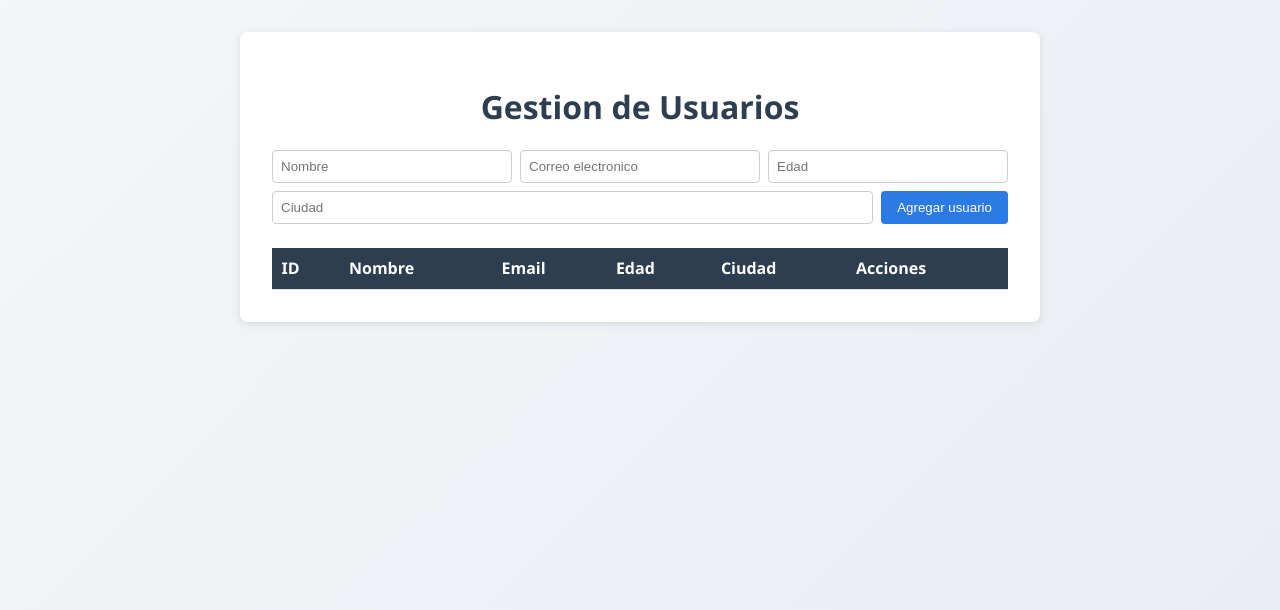
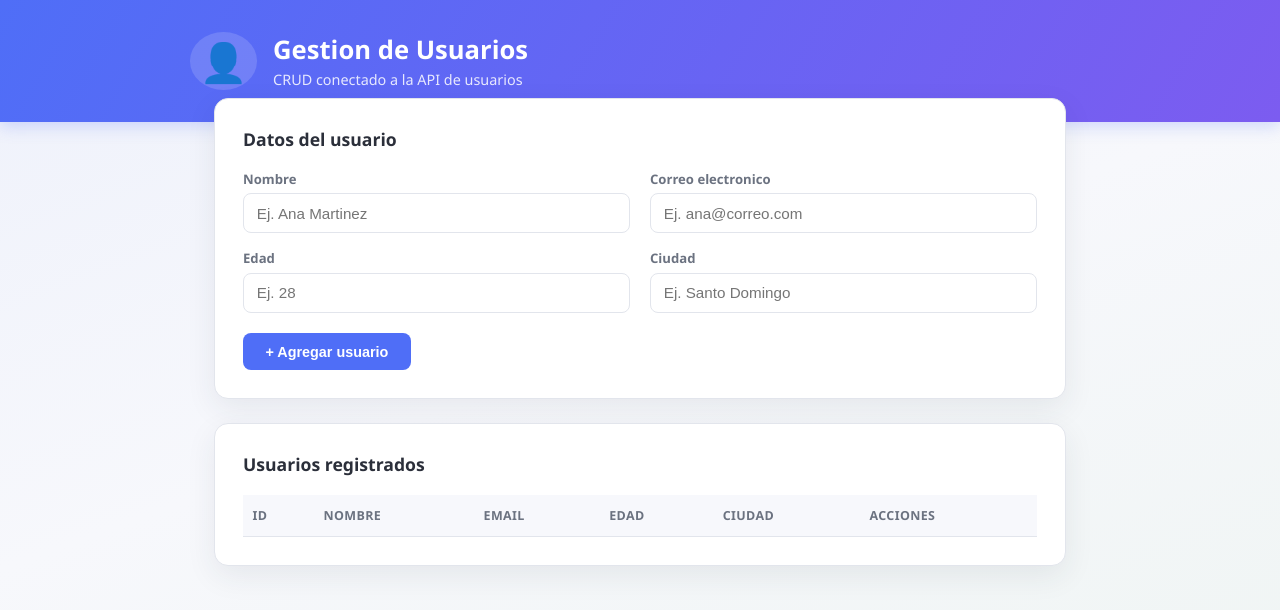
Before and after one commit to Printbriandev/crud-usuarios-github, a plain HTML site: page frontend/index.html in a window 1280 px wide. Drawn offline with Linux system fonts and the light colour scheme; no server answers.

Commit message:
style: redesign UI with modern header, cards and grid form

```diff
--- a/frontend/index.html
+++ b/frontend/index.html
@@ -6,19 +6,47 @@
   <link rel="stylesheet" href="style.css">
 </head>
 <body>
-  <div class="contenedor">
+  <header class="encabezado">
+    <div class="encabezado-contenido">
+      <span class="encabezado-icono">👤</span>
+      <div>
         <h1>Gestion de Usuarios</h1>
+        <p class="encabezado-subtitulo">CRUD conectado a la API de usuarios</p>
+      </div>
+    </div>
+  </header>
 
+  <main class="contenedor">
+    <section class="tarjeta">
+      <h2 class="tarjeta-titulo">Datos del usuario</h2>
       <form id="form-usuario">
         <input type="hidden" id="usuario-id">
-      <input type="text" id="nombre" placeholder="Nombre" required>
-      <input type="email" id="email" placeholder="Correo electronico" required>
-      <input type="number" id="edad" placeholder="Edad" required>
-      <input type="text" id="ciudad" placeholder="Ciudad" required>
-      <button type="submit" id="btn-submit">Agregar usuario</button>
+        <div class="campo">
+          <label for="nombre">Nombre</label>
+          <input type="text" id="nombre" placeholder="Ej. Ana Martinez" required>
+        </div>
+        <div class="campo">
+          <label for="email">Correo electronico</label>
+          <input type="email" id="email" placeholder="Ej. ana@correo.com" required>
+        </div>
+        <div class="campo">
+          <label for="edad">Edad</label>
+          <input type="number" id="edad" placeholder="Ej. 28" required>
+        </div>
+        <div class="campo">
+          <label for="ciudad">Ciudad</label>
+          <input type="text" id="ciudad" placeholder="Ej. Santo Domingo" required>
+        </div>
+        <div class="acciones-formulario">
+          <button type="submit" id="btn-submit">+ Agregar usuario</button>
           <button type="button" id="btn-cancelar" style="display:none;">Cancelar</button>
+        </div>
       </form>
+    </section>
 
+    <section class="tarjeta">
+      <h2 class="tarjeta-titulo">Usuarios registrados</h2>
+      <div class="tabla-envoltorio">
         <table id="tabla-usuarios">
           <thead>
             <tr>
@@ -33,6 +61,8 @@
           <tbody id="cuerpo-tabla"></tbody>
         </table>
       </div>
+    </section>
+  </main>
 
   <script src="app.js"></script>
 </body>
--- a/frontend/style.css
+++ b/frontend/style.css
@@ -2,69 +2,153 @@
   box-sizing: border-box;
 }
 
+:root {
+  --primario: #4f6ef7;
+  --primario-oscuro: #3a52d9;
+  --fondo: #eef1f8;
+  --texto: #2b2f3a;
+  --texto-suave: #6b7280;
+  --borde: #e2e5ec;
+  --exito: #22c55e;
+  --peligro: #ef4444;
+  --advertencia: #f59e0b;
+}
+
 body {
-  font-family: 'Segoe UI', Arial, sans-serif;
-  background: linear-gradient(135deg, #f4f6f8, #e8edf3);
+  font-family: 'Segoe UI', system-ui, Arial, sans-serif;
+  background: linear-gradient(160deg, #eef1fb 0%, #f7f8fc 45%, #eef4f2 100%);
+  color: var(--texto);
   margin: 0;
-  padding: 2rem;
   min-height: 100vh;
 }
 
-@media (max-width: 600px) {
-  body {
-    padding: 1rem;
-  }
+.encabezado {
+  background: linear-gradient(120deg, var(--primario), #7c5cf0);
+  color: white;
+  padding: 2rem 1.5rem;
+  box-shadow: 0 4px 16px rgba(79, 110, 247, 0.25);
+}
 
-  #form-usuario {
-    flex-direction: column;
-  }
+.encabezado-contenido {
+  max-width: 900px;
+  margin: 0 auto;
+  display: flex;
+  align-items: center;
+  gap: 1rem;
+}
+
+.encabezado-icono {
+  font-size: 2.4rem;
+  background: rgba(255, 255, 255, 0.15);
+  padding: 0.6rem;
+  border-radius: 50%;
+  line-height: 1;
+}
+
+.encabezado h1 {
+  margin: 0;
+  font-size: 1.6rem;
+}
+
+.encabezado-subtitulo {
+  margin: 0.2rem 0 0;
+  font-size: 0.9rem;
+  opacity: 0.85;
 }
 
 .contenedor {
-  max-width: 800px;
-  margin: 0 auto;
-  background: #ffffff;
-  padding: 2rem;
-  border-radius: 8px;
-  box-shadow: 0 2px 8px rgba(0, 0, 0, 0.1);
+  max-width: 900px;
+  margin: -1.5rem auto 2rem;
+  padding: 0 1.5rem;
+  display: flex;
+  flex-direction: column;
+  gap: 1.5rem;
 }
 
-h1 {
-  text-align: center;
-  color: #2c3e50;
+.tarjeta {
+  background: #ffffff;
+  border-radius: 14px;
+  padding: 1.75rem;
+  box-shadow: 0 10px 30px rgba(43, 47, 58, 0.08);
+  border: 1px solid var(--borde);
+}
+
+.tarjeta-titulo {
+  margin: 0 0 1.2rem;
+  font-size: 1.1rem;
+  color: var(--texto);
 }
 
 #form-usuario {
-  display: flex;
-  flex-wrap: wrap;
-  gap: 0.5rem;
-  margin-bottom: 1.5rem;
+  display: grid;
+  grid-template-columns: repeat(2, 1fr);
+  gap: 1rem 1.25rem;
 }
 
-#form-usuario input {
-  flex: 1 1 150px;
-  padding: 0.5rem;
-  border: 1px solid #ccc;
-  border-radius: 4px;
+.campo {
+  display: flex;
+  flex-direction: column;
+  gap: 0.35rem;
+}
+
+.campo label {
+  font-size: 0.82rem;
+  font-weight: 600;
+  color: var(--texto-suave);
+}
+
+.campo input {
+  padding: 0.65rem 0.8rem;
+  border: 1px solid var(--borde);
+  border-radius: 8px;
+  font-size: 0.95rem;
+  transition: border-color 0.15s ease, box-shadow 0.15s ease;
+}
+
+.campo input:focus {
+  outline: none;
+  border-color: var(--primario);
+  box-shadow: 0 0 0 3px rgba(79, 110, 247, 0.15);
+}
+
+.acciones-formulario {
+  grid-column: 1 / -1;
+  display: flex;
+  gap: 0.75rem;
+  margin-top: 0.3rem;
 }
 
 #form-usuario button {
-  padding: 0.5rem 1rem;
+  padding: 0.65rem 1.4rem;
   border: none;
-  border-radius: 4px;
+  border-radius: 8px;
   cursor: pointer;
-  background-color: #2c7be5;
-  color: white;
+  font-weight: 600;
+  font-size: 0.9rem;
   transition: background-color 0.2s ease, transform 0.1s ease;
 }
 
-#form-usuario button:hover {
-  background-color: #1a5fb4;
+#btn-submit {
+  background-color: var(--primario);
+  color: white;
+}
+
+#btn-submit:hover {
+  background-color: var(--primario-oscuro);
   transform: translateY(-1px);
 }
 
 #btn-cancelar {
-  background-color: #95a5a6;
+  background-color: #f1f2f6;
+  color: var(--texto-suave);
+}
+
+#btn-cancelar:hover {
+  background-color: #e5e7eb;
+}
+
+.tabla-envoltorio {
+  overflow-x: auto;
 }
 
 table {
@@ -73,23 +157,33 @@ table {
 }
 
 th, td {
-  padding: 0.6rem;
-  border-bottom: 1px solid #e0e0e0;
+  padding: 0.75rem 0.6rem;
+  border-bottom: 1px solid var(--borde);
   text-align: left;
+  font-size: 0.92rem;
 }
 
 th {
-  background-color: #2c3e50;
-  color: white;
+  background-color: #f7f8fc;
+  color: var(--texto-suave);
+  font-size: 0.78rem;
+  text-transform: uppercase;
+  letter-spacing: 0.03em;
+}
+
+tr:hover td {
+  background-color: #f9fafc;
 }
 
 button.editar, button.eliminar {
-  padding: 0.3rem 0.6rem;
-  margin-right: 0.3rem;
+  padding: 0.35rem 0.7rem;
+  margin-right: 0.35rem;
   border: none;
-  border-radius: 4px;
+  border-radius: 6px;
   cursor: pointer;
   color: white;
+  font-size: 0.82rem;
+  font-weight: 600;
   transition: opacity 0.2s ease;
 }
 
@@ -98,13 +192,28 @@ button.editar:hover, button.eliminar:hover {
 }
 
 button.editar {
-  background-color: #f39c12;
+  background-color: var(--advertencia);
 }
 
 button.eliminar {
-  background-color: #e74c3c;
+  background-color: var(--peligro);
 }
 
-tr:hover {
-  background-color: #f9fafb;
+@media (max-width: 640px) {
+  body {
+    padding: 0;
+  }
+
+  .encabezado-contenido {
+    flex-direction: column;
+    text-align: center;
+  }
+
+  #form-usuario {
+    grid-template-columns: 1fr;
+  }
+
+  .acciones-formulario {
+    flex-direction: column;
+  }
 }
```
Lines whose indentation alone changed are shown as unchanged.
